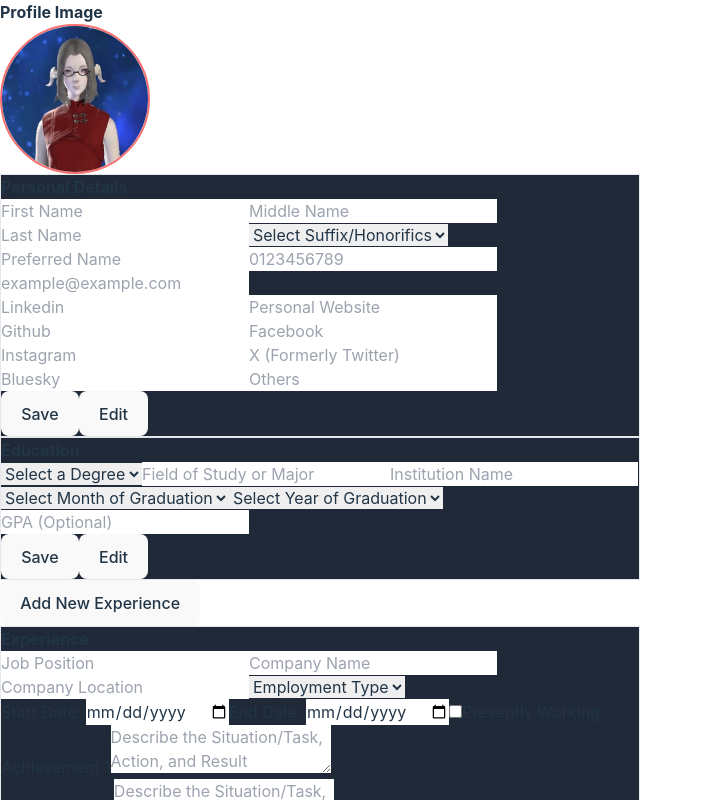
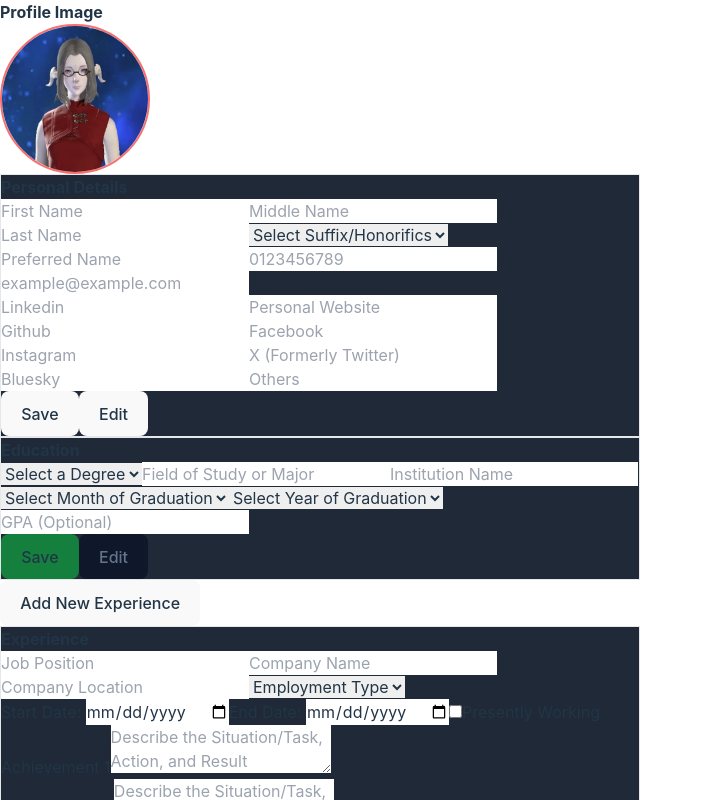
Before and after one commit to leo-jng/cv_application, a React (Vite) app: page / in a window 1280 px wide. Shown: the top 800 px of the page, without its empty margins (0-703 px from the left). Built offline with nearby package versions, Linux system fonts and the light colour scheme.

Commit message:
Added preliminary conditional button styling for save and edit buttons

```diff
--- a/src/Components/Education.jsx
+++ b/src/Components/Education.jsx
@@ -118,9 +118,7 @@ export default function Education({ ComponentEditStatus, setEducationInfo }) { /
             // onChange={(event) => updateProfile(event, "graduationmonth")}
             required
           >
-            <option value="" disabled>
-              Select Month of Graduation
-            </option>
+            <option value="" disabled>Select Month of Graduation</option>
             <option value="Jan">January</option>
             <option value="Feb">February</option>
             <option value="Mar">March</option>
@@ -158,9 +156,17 @@ export default function Education({ ComponentEditStatus, setEducationInfo }) { /
 
           {/* ------------------------------------------------------------ */}
         </fieldset>
-        <button type="submit" form="educationform">Save</button>
+        <button
+          type="submit"
+          form="educationform"
+          className={ComponentEditStatus == true ? "bg-green-700" : "bg-slate-900 text-slate-500 hover:border-slate-900"}
+          disabled={ComponentEditStatus == true ? false : true}
+        >
+          Save
+        </button>
         <button type="button"
           onClick={editEducationInfo}
+          className={ComponentEditStatus == true ? "bg-slate-900  text-slate-500 hover:border-slate-900" : "bg-green-700"}
           disabled={ComponentEditStatus == true ? true : false}
         > Edit
         </button>
```
